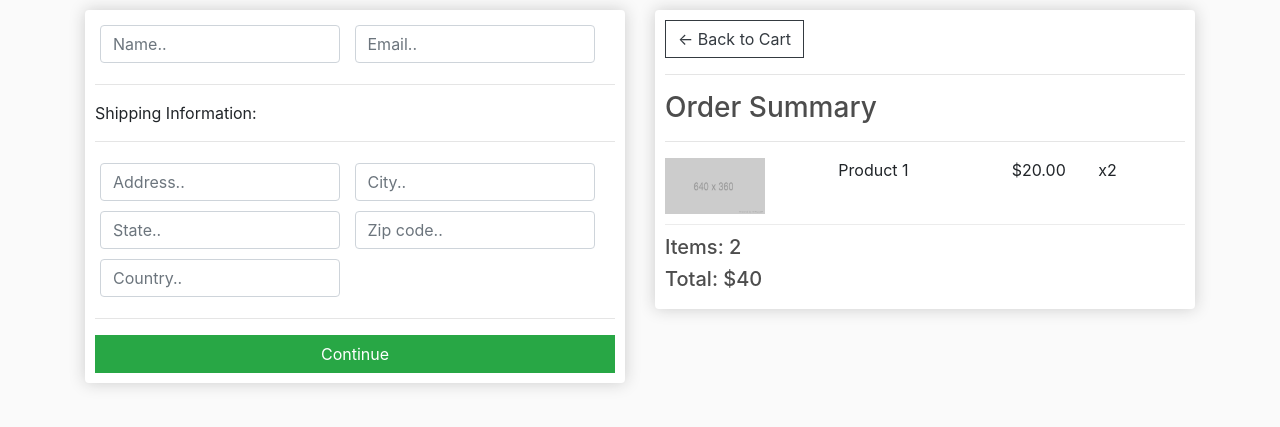
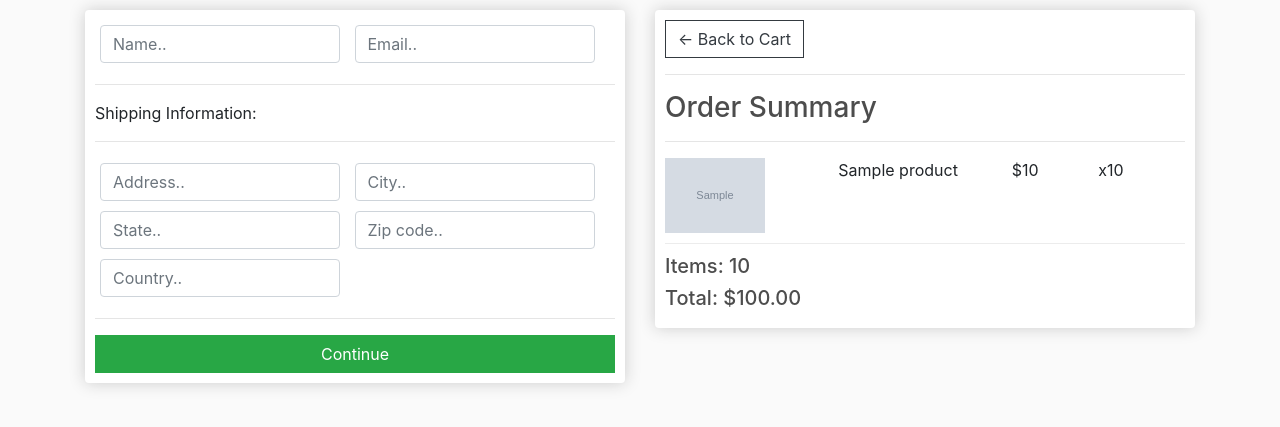
Before and after one commit to vladtf/django-ecommerce, a Django app: template store/templates/store/checkout.html in a window 1280 px wide. Shown: the part 57-484 px from the top of the page. Run offline with Django 3.2, Linux system fonts and the light colour scheme; tables that the repository leaves empty hold one stand-in row (values such as "Sample post"); the template is opened without the code that fills it: values that come from a table or form of the project are taken from there, most other values are stand-ins (such as "Sample title", 1, 10 or a date in 2020); grey boxes marked "Sample" are stand-in pictures; some libraries are stand-ins or nearby versions.

Commit message:
Checkout page data

```diff
--- a/store/templates/store/checkout.html
+++ b/store/templates/store/checkout.html
@@ -17,7 +17,7 @@
 
                     <div id="shipping-info">
                         <hr>
-                        <p>  Shipping Information:</p>
+                        <p> Shipping Information:</p>
                         <hr>
                         <div class="form-field">
                             <input class="form-control" type="text" name="address" placeholder="Address..">
@@ -54,15 +54,21 @@
                 <h3>Order Summary</h3>
                 <hr>
 
-                <div class="cart-row">
-                    <div style="flex:2"><img class="row-image" src="{% static 'images/placeholder.png' %}" alt=""></div>
-                    <div style="flex:2"><p>Product 1</p></div>
-                    <div style="flex:1"><p>$20.00</p></div>
-                    <div style="flex:1"><p>x2</p></div>
-                </div>
+                {% for item in items %}
 
-                <h5>Items: 2</h5>
-                <h5>Total: $40</h5>
+                    <div class="cart-row">
+                        <div style="flex:2"><img class="row-image" src="{{ item.product.imageURL }}" alt="">
+                        </div>
+                        <div style="flex:2"><p>{{ item.product.name }}</p></div>
+                        <div style="flex:1"><p>${{ item.product.price }}</p></div>
+                        <div style="flex:1"><p>x{{ item.quantity }}</p></div>
+                    </div>
+                {% endfor %}
+
+
+
+                <h5>Items: {{ order.get_cart_items }}</h5>
+                <h5>Total: ${{ order.get_cart_total|floatformat:2 }}</h5>
             </div>
         </div>
     </div>
```
Also changed, not shown: store/views.py (+16 -7 lines).
